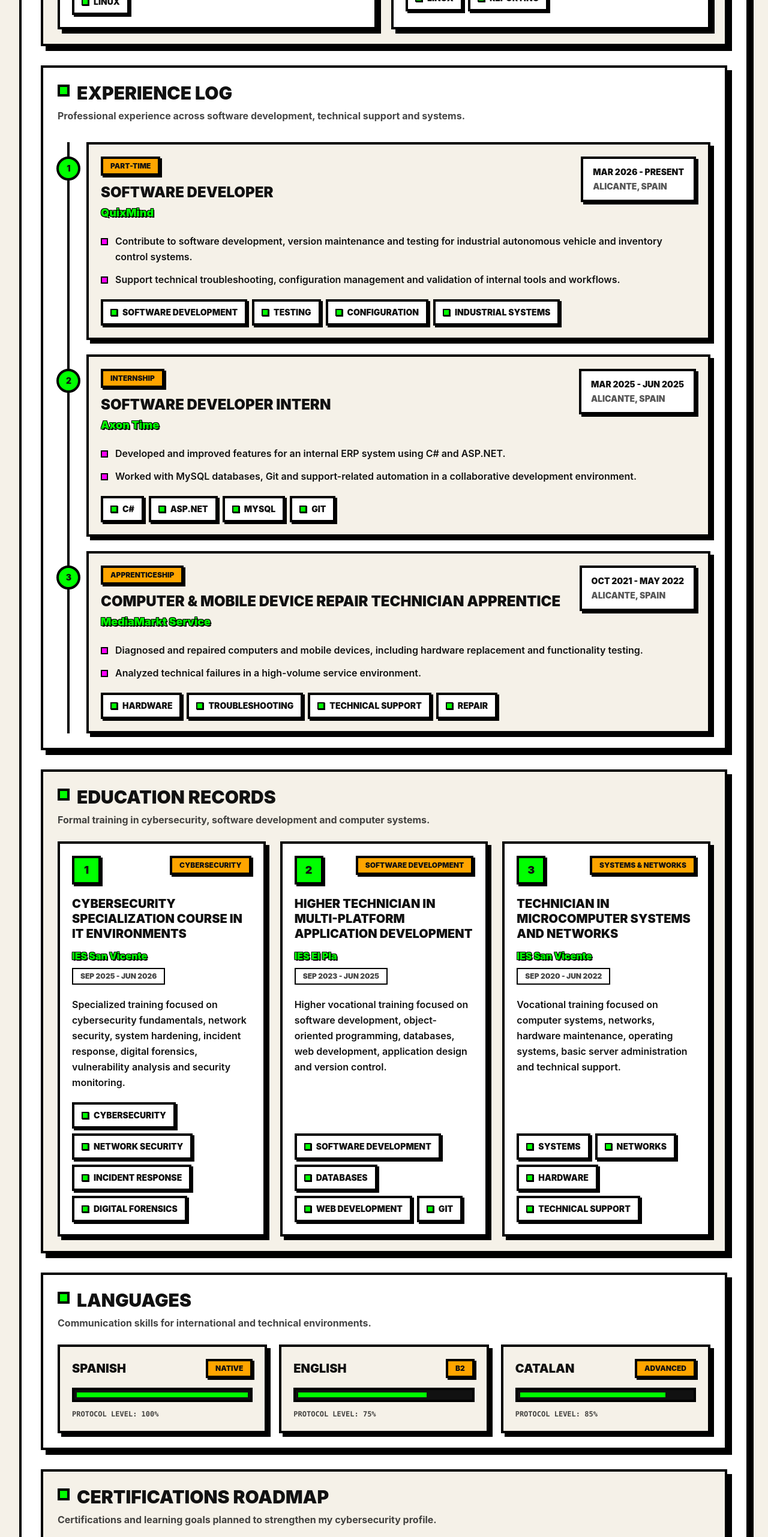
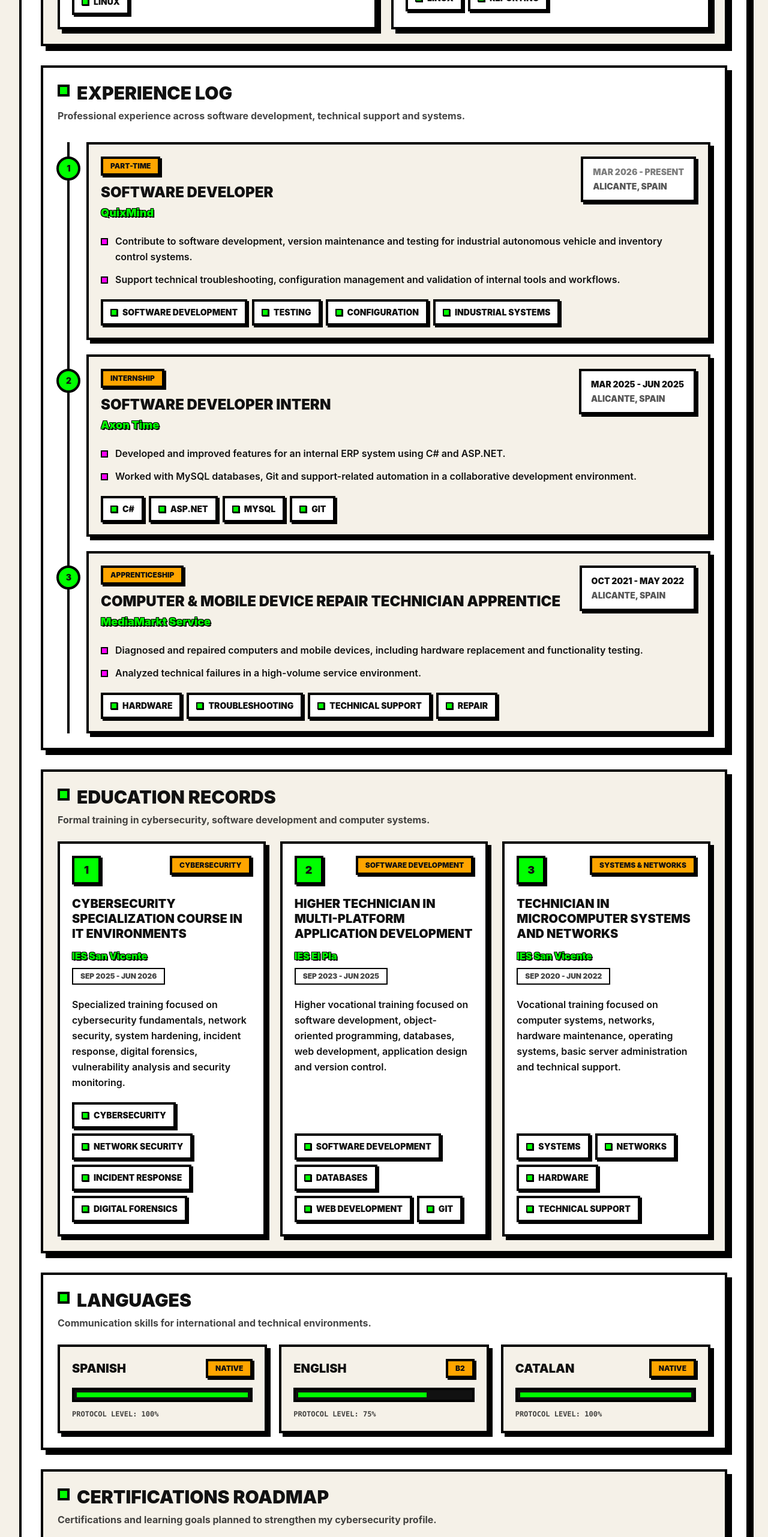
Before and after one commit to IvanJialo/ivan-portfolio, a Vue app: page / in a window 1280 px wide. Shown: the part 2565-5128 px from the top of the page at 60% size. Built offline with nearby package versions, Linux system fonts and the light colour scheme.

Commit message:
Añadido presente parpadeando

```diff
--- a/src/components/ExperienceLog.vue
+++ b/src/components/ExperienceLog.vue
@@ -52,7 +52,15 @@ defineProps({
           <div
             class="max-w-full break-words border-4 border-[var(--border)] bg-[var(--surface)] px-4 py-3 text-sm font-black uppercase text-[var(--text)] shadow-[4px_4px_0_var(--shadow),0_0_12px_var(--glow)]"
           >
-            <p>{{ item.period }}</p>
+            <p
+              :class="{
+                'animate-blink-soft':
+                  item.period.toLowerCase().includes('present') ||
+                  item.period.toLowerCase().includes('presente'),
+              }"
+            >
+              {{ item.period }}
+            </p>
             <p class="mt-1 opacity-70">{{ item.location }}</p>
           </div>
         </div>
--- a/src/data/portfolio.en.json
+++ b/src/data/portfolio.en.json
@@ -212,8 +212,8 @@
       },
       {
         "name": "Catalan",
-        "level": "Advanced",
-        "progress": 85
+        "level": "Native",
+        "progress": 100
       }
     ]
   },
--- a/src/data/portfolio.es.json
+++ b/src/data/portfolio.es.json
@@ -223,9 +223,9 @@
         "progress": 75
       },
       {
-        "name": "Valenciano / Catalán",
-        "level": "Avanzado",
-        "progress": 85
+        "name": "Valenciano",
+        "level": "Nativo",
+        "progress": 100
       }
     ]
   },
```
